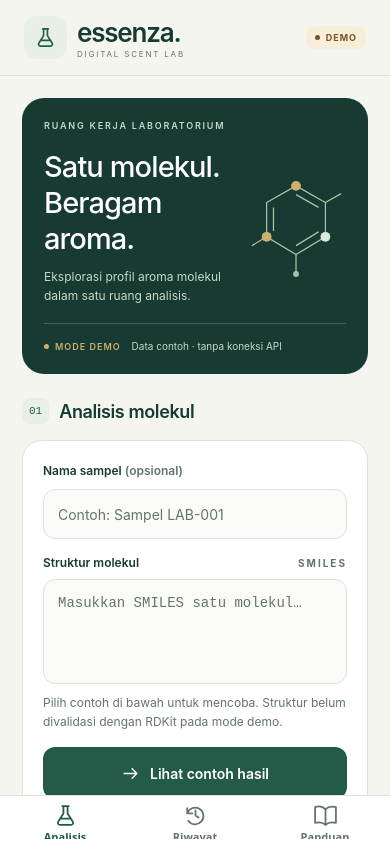
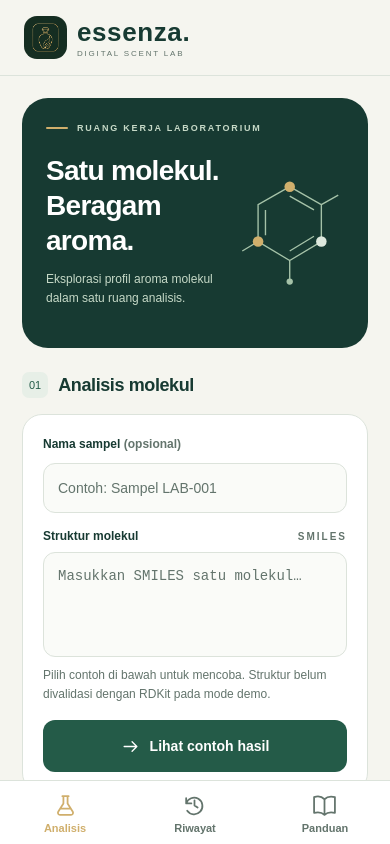
Before and after one commit to yogawyas/Essenza_Frontend, a React Native app: screen / in a window 390 px wide. Built offline with nearby package versions, Linux system fonts and the light colour scheme.

Commit message:
design UI essenza b2b, splash screen, flow use

```diff
--- a/src/App.js
+++ b/src/App.js
@@ -1,5 +1,5 @@
-import React, { useEffect, useState } from 'react';
-import { StatusBar } from 'react-native';
+import React, { useEffect, useRef, useState } from 'react';
+import { Animated, Pressable, StatusBar, StyleSheet, View } from 'react-native';
 import { DefaultTheme, NavigationContainer } from '@react-navigation/native';
 import { createNativeStackNavigator } from '@react-navigation/native-stack';
 import { createBottomTabNavigator } from '@react-navigation/bottom-tabs';
@@ -11,10 +11,12 @@ import { GuideScreen } from './screens/GuideScreen';
 import { SplashScreen } from './screens/SplashScreen';
 import { LabProvider } from './storage/LabProvider';
 import { Icon } from './ui/Icon';
-import { colors } from './ui/theme';
+import { colors, sans } from './ui/theme';
+
 const Stack = createNativeStackNavigator();
 const Tab = createBottomTabNavigator();
 export const SPLASH_DURATION_MS = 1500;
+
 const icons = {
   Analysis: 'flask',
   History: 'history',
@@ -37,20 +39,58 @@ const theme = {
     border: colors.line,
   },
 };
+
+// Komponen tombol tab kustom: pill hijau + emas saat aktif
+function TabButton({ children, onPress, onLongPress, accessibilityState }) {
+  const focused = accessibilityState?.selected;
+  return (
+    <Pressable
+      onPress={onPress}
+      onLongPress={onLongPress}
+      style={[tabStyles.btn, focused && tabStyles.btnActive]}
+      android_ripple={null}
+    >
+      <View style={tabStyles.inner}>{children}</View>
+    </Pressable>
+  );
+}
+const tabStyles = StyleSheet.create({
+  btn: {
+    flex: 1,
+    alignItems: 'center',
+    justifyContent: 'center',
+    marginVertical: 6,
+    marginHorizontal: 4,
+    borderRadius: 12,
+    paddingVertical: 6,
+  },
+  btnActive: {
+    backgroundColor: colors.ink, // dark green #192F24
+  },
+  inner: { alignItems: 'center', gap: 3 },
+});
+
 function Workspace() {
   return (
     <Tab.Navigator
       screenOptions={({ route }) => ({
         headerShown: false,
         tabBarHideOnKeyboard: true,
-        tabBarActiveTintColor: colors.green,
+        tabBarActiveTintColor: colors.gold,   // emas saat aktif
         tabBarInactiveTintColor: colors.muted,
         tabBarStyle: {
           backgroundColor: colors.paper,
           borderTopColor: colors.line,
+          height: 64,
+          paddingBottom: 0,
         },
-        tabBarLabelStyle: { fontSize: 11, fontWeight: '600' },
+        tabBarLabelStyle: {
+          fontFamily: sans,
+          fontSize: 11,
+          fontWeight: '700',
+        },
         tabBarIcon: tabIcons[route.name],
+        tabBarButton: (props) => <TabButton {...props} />,
       })}
     >
       <Tab.Screen name="Analysis" options={{ title: 'Analisis' }}>
@@ -70,29 +110,77 @@ function Workspace() {
   );
 }
 export default function App() {
-  const [showSplash, setShowSplash] = useState(true);
+  // true  = splash masih tampil di atas (sebelum & selama animasi keluar)
+  const [splashVisible, setSplashVisible] = useState(true);
+  // status bar mengikuti layer yang sedang aktif
+  const [isDark, setIsDark] = useState(false);
+
+  const splashOpacity = useRef(new Animated.Value(1)).current;
+  const homeOpacity   = useRef(new Animated.Value(0)).current;
+  const homeSlideY    = useRef(new Animated.Value(28)).current;
 
   useEffect(() => {
-    const timer = setTimeout(() => setShowSplash(false), SPLASH_DURATION_MS);
+    const timer = setTimeout(() => {
+      setIsDark(true); // ganti status bar lebih awal
+      Animated.parallel([
+        // Splash fade out
+        Animated.timing(splashOpacity, {
+          toValue: 0,
+          duration: 420,
+          useNativeDriver: true,
+        }),
+        // Home fade in + slide up (mulai 80ms setelah splash mulai fade)
+        Animated.sequence([
+          Animated.delay(80),
+          Animated.parallel([
+            Animated.timing(homeOpacity, {
+              toValue: 1,
+              duration: 480,
+              useNativeDriver: true,
+            }),
+            Animated.timing(homeSlideY, {
+              toValue: 0,
+              duration: 480,
+              useNativeDriver: true,
+            }),
+          ]),
+        ]),
+      ]).start(() => setSplashVisible(false)); // unmount splash setelah selesai
+    }, SPLASH_DURATION_MS);
+
     return () => clearTimeout(timer);
-  }, []);
+  }, []); // eslint-disable-line react-hooks/exhaustive-deps
 
   return (
     <SafeAreaProvider>
       <LabProvider>
         <StatusBar
-          barStyle={showSplash ? 'light-content' : 'dark-content'}
-          backgroundColor={showSplash ? colors.splash : colors.background}
+          barStyle={isDark ? 'dark-content' : 'light-content'}
+          backgroundColor={isDark ? colors.background : colors.splash}
         />
-        {showSplash ? (
-          <SplashScreen />
-        ) : (
+
+        {/* ── Home (selalu di-render, di bawah splash) ── */}
+        <Animated.View
+          style={[
+            StyleSheet.absoluteFill,
+            { opacity: homeOpacity, transform: [{ translateY: homeSlideY }] },
+          ]}
+        >
           <NavigationContainer theme={theme}>
             <Stack.Navigator screenOptions={{ headerShown: false }}>
               <Stack.Screen name="Workspace" component={Workspace} />
               <Stack.Screen name="Result" component={ResultScreen} />
             </Stack.Navigator>
           </NavigationContainer>
+        </Animated.View>
+
+        {/* ── Splash (di atas, fade out lalu unmount) ── */}
+        {splashVisible && (
+          <Animated.View
+            style={[StyleSheet.absoluteFill, { opacity: splashOpacity }]}
+          >
+            <SplashScreen />
+          </Animated.View>
         )}
       </LabProvider>
     </SafeAreaProvider>
--- a/src/screens/AnalysisScreen.js
+++ b/src/screens/AnalysisScreen.js
@@ -12,7 +12,7 @@ import { inputError } from '../domain/analysis';
 import { demoPredictionService, EXAMPLES } from '../services/demoPrediction';
 import { Button, Notice, Page, SectionTitle } from '../ui/components';
 import { Icon, MoleculeMark } from '../ui/Icon';
-import { colors, mono, s } from '../ui/theme';
+import { colors, mono, s, sans } from '../ui/theme';
 export function AnalysisScreen({ service = demoPredictionService }) {
   const navigation = useNavigation();
   const [smiles, setSmiles] = useState('');
@@ -66,9 +66,12 @@ export function AnalysisScreen({ service = demoPredictionService }) {
   return (
     <Page>
       <View style={styles.hero}>
-        <Text style={styles.heroEyebrow}>RUANG KERJA LABORATORIUM</Text>
-        <View style={s.row}>
-          <View style={s.grow}>
+        <View style={styles.heroEyebrowRow}>
+          <View style={styles.heroAccent} />
+          <Text style={styles.heroEyebrow}>RUANG KERJA LABORATORIUM</Text>
+        </View>
+        <View style={styles.heroContent}>
+          <View style={styles.heroCopy}>
             <Text style={styles.heroTitle}>
               Satu molekul.{'\n'}Beragam aroma.
             </Text>
@@ -76,12 +79,7 @@ export function AnalysisScreen({ service = demoPredictionService }) {
               Eksplorasi profil aroma molekul dalam satu ruang analisis.
             </Text>
           </View>
-          <MoleculeMark />
-        </View>
-        <View style={styles.heroFooter}>
-          <View style={styles.liveDot} />
-          <Text style={styles.heroCaption}>MODE DEMO</Text>
-          <Text style={styles.heroHint}>Data contoh · tanpa koneksi API</Text>
+          <MoleculeMark size={116} />
         </View>
       </View>
 
@@ -194,48 +192,54 @@ export function AnalysisScreen({ service = demoPredictionService }) {
 }
 const styles = StyleSheet.create({
   hero: {
-    borderRadius: 22,
+    minHeight: 250,
+    borderRadius: 26,
     backgroundColor: colors.ink,
-    padding: 22,
-    gap: 18,
+    paddingHorizontal: 24,
+    paddingVertical: 25,
+    gap: 20,
     overflow: 'hidden',
   },
+  heroEyebrowRow: {
+    flexDirection: 'row',
+    alignItems: 'center',
+    gap: 9,
+  },
+  heroAccent: {
+    width: 22,
+    height: 2,
+    borderRadius: 1,
+    backgroundColor: colors.gold,
+  },
   heroEyebrow: {
+    fontFamily: sans,
     fontSize: 9,
     letterSpacing: 1.8,
     fontWeight: '600',
     color: '#C6D9C7',
   },
+  heroContent: {
+    flexDirection: 'row',
+    alignItems: 'center',
+    gap: 12,
+  },
+  heroCopy: { flex: 1, zIndex: 1 },
   heroTitle: {
-    fontSize: 29,
-    lineHeight: 36,
-    letterSpacing: -0.9,
-    fontWeight: '500',
+    fontFamily: sans,
+    fontSize: 28,
+    lineHeight: 35,
+    letterSpacing: -0.7,
+    fontWeight: '700',
     color: '#FFFFFF',
   },
-  heroBody: { fontSize: 12, lineHeight: 19, color: '#C6D9C7', marginTop: 10 },
-  heroFooter: {
-    borderTopWidth: 1,
-    borderColor: '#436054',
-    paddingTop: 16,
-    flexDirection: 'row',
-    alignItems: 'center',
-    gap: 6,
-    flexWrap: 'wrap',
+  heroBody: {
+    fontFamily: sans,
+    fontSize: 12,
+    lineHeight: 19,
+    color: '#C6D9C7',
+    marginTop: 12,
+    maxWidth: 240,
   },
-  liveDot: {
-    width: 5,
-    height: 5,
-    borderRadius: 3,
-    backgroundColor: colors.gold,
-  },
-  heroCaption: {
-    color: colors.gold,
-    fontSize: 9,
-    fontWeight: '600',
-    letterSpacing: 1,
-  },
-  heroHint: { color: '#C6D9C7', fontSize: 10, marginLeft: 5 },
   fieldGroup: { gap: 9 },
   smiles: {
     minHeight: 105,
@@ -265,12 +269,13 @@ const styles = StyleSheet.create({
     justifyContent: 'center',
   },
   exampleName: {
+    fontFamily: sans,
     fontSize: 15,
     color: colors.ink,
     fontWeight: '600',
     marginBottom: 2,
   },
-  exampleIndex: { fontFamily: mono, color: colors.muted, fontSize: 11 },
+  exampleIndex: { fontFamily: sans, color: colors.muted, fontSize: 11 },
   pressed: { opacity: 0.7 },
   footer: { flexDirection: 'row', gap: 10, paddingHorizontal: 3 },
 });
--- a/src/screens/GuideScreen.js
+++ b/src/screens/GuideScreen.js
@@ -1,7 +1,7 @@
 import React from 'react';
 import { StyleSheet, Text, View } from 'react-native';
 import { Notice, Page } from '../ui/components';
-import { colors, s } from '../ui/theme';
+import { colors, s, sans } from '../ui/theme';
 export function GuideScreen() {
   return (
     <Page>
@@ -107,6 +107,7 @@ const styles = StyleSheet.create({
     paddingVertical: 6,
   },
   number: {
+    fontFamily: sans,
     fontSize: 12,
     fontWeight: '600',
     color: colors.green,
@@ -122,6 +123,7 @@ const styles = StyleSheet.create({
     gap: 12,
   },
   metric: {
+    fontFamily: sans,
     fontSize: 27,
     color: colors.ink,
     fontWeight: '600',
--- a/src/screens/HistoryScreen.js
+++ b/src/screens/HistoryScreen.js
@@ -11,7 +11,7 @@ import { useNavigation } from '@react-navigation/native';
 import { useLab } from '../storage/LabProvider';
 import { Button, dateLabel, DemoBadge, Notice, Page } from '../ui/components';
 import { Icon } from '../ui/Icon';
-import { colors, s } from '../ui/theme';
+import { colors, s, sans } from '../ui/theme';
 export function HistoryScreen() {
   const navigation = useNavigation();
   const { records, ready, error, reload } = useLab();
@@ -138,6 +138,7 @@ const styles = StyleSheet.create({
     paddingLeft: 14,
   },
   searchInput: {
+    fontFamily: sans,
     flex: 1,
     minHeight: 50,
     color: colors.ink,
@@ -148,6 +149,7 @@ const styles = StyleSheet.create({
   pressed: { opacity: 0.7 },
   labels: { flexDirection: 'row', flexWrap: 'wrap', gap: 6, flex: 1 },
   chip: {
+    fontFamily: sans,
     fontSize: 11,
     color: colors.green,
     backgroundColor: colors.pale,
--- a/src/screens/ResultScreen.js
+++ b/src/screens/ResultScreen.js
@@ -8,7 +8,8 @@ import {
   Page,
   SectionTitle,
 } from '../ui/components';
-import { colors, s } from '../ui/theme';
+import { odorSymbol } from '../ui/odorSymbols';
+import { colors, s, sans } from '../ui/theme';
 export function ResultScreen({ route, navigation }) {
   const { result } = route.params;
   const lab = useLab();
@@ -85,19 +86,11 @@ export function ResultScreen({ route, navigation }) {
             >
               <View style={s.between}>
                 <View style={s.row}>
-                  <View
-                    style={[
-                      styles.swatch,
-                      {
-                        backgroundColor:
-                          index === 0
-                            ? colors.green
-                            : index === 1
-                            ? '#849F83'
-                            : colors.gold,
-                      },
-                    ]}
-                  />
+                  <View style={styles.aromaSymbol} accessible={false}>
+                    <Text style={styles.aromaEmoji}>
+                      {odorSymbol(item.label)}
+                    </Text>
+                  </View>
                   <Text style={styles.aroma}>{item.label}</Text>
                 </View>
                 <Text style={styles.score}>
@@ -199,14 +192,26 @@ export function ResultScreen({ route, navigation }) {
 }
 const styles = StyleSheet.create({
   scoreRow: { gap: 10, paddingVertical: 5 },
-  swatch: { height: 9, width: 9, borderRadius: 3 },
+  aromaSymbol: {
+    width: 36,
+    height: 36,
+    borderRadius: 12,
+    alignItems: 'center',
+    justifyContent: 'center',
+    backgroundColor: colors.pale,
+    borderWidth: 1,
+    borderColor: colors.line,
+  },
+  aromaEmoji: { fontSize: 18, lineHeight: 24 },
   aroma: {
+    fontFamily: sans,
     fontSize: 16,
     color: colors.ink,
     textTransform: 'capitalize',
     fontWeight: '500',
   },
   score: {
+    fontFamily: sans,
     fontSize: 23,
     color: colors.ink,
     fontWeight: '500',
@@ -221,5 +226,5 @@ const styles = StyleSheet.create({
   bar: { height: 7, borderRadius: 4 },
   empty: { gap: 12, paddingVertical: 12 },
   delete: { alignItems: 'center', padding: 15 },
-  deleteText: { color: colors.error, fontSize: 13 },
+  deleteText: { fontFamily: sans, color: colors.error, fontSize: 13 },
 });
--- a/src/screens/SplashScreen.js
+++ b/src/screens/SplashScreen.js
@@ -1,16 +1,87 @@
-import React from 'react';
-import { Image, StyleSheet, View } from 'react-native';
-import { colors } from '../ui/theme';
+import React, { useEffect, useRef } from 'react';
+import { Animated, Image, StyleSheet, View } from 'react-native';
+import { colors, sans } from '../ui/theme';
 
 export function SplashScreen() {
+  // ── Animated values ──────────────────────────────────────────────────────
+  const iconOpacity  = useRef(new Animated.Value(0)).current;
+  const iconScale    = useRef(new Animated.Value(0.82)).current;
+  const dividerWidth = useRef(new Animated.Value(0)).current;
+  const wordmarkOp   = useRef(new Animated.Value(0)).current;
+  const wordmarkY    = useRef(new Animated.Value(16)).current;
+
+
+  useEffect(() => {
+    Animated.sequence([
+      // 1. Ikon fade + scale (0 → 600ms)
+      Animated.parallel([
+        Animated.timing(iconOpacity, {
+          toValue: 1, duration: 600, useNativeDriver: true,
+        }),
+        Animated.spring(iconScale, {
+          toValue: 1, friction: 5, tension: 70, useNativeDriver: true,
+        }),
+      ]),
+      // 2. Garis divider melebar (600 → 920ms)
+      Animated.timing(dividerWidth, {
+        toValue: 1, duration: 300, useNativeDriver: false,
+      }),
+      // 3. Wordmark muncul (920ms → 1280ms)
+      Animated.parallel([
+        Animated.timing(wordmarkOp, {
+          toValue: 1, duration: 360, useNativeDriver: true,
+        }),
+        Animated.timing(wordmarkY, {
+          toValue: 0, duration: 360, useNativeDriver: true,
+        }),
+      ]),
+    ]).start();
+  }, []); // eslint-disable-line react-hooks/exhaustive-deps
+
+  const dividerInterp = dividerWidth.interpolate({
+    inputRange: [0, 1],
+    outputRange: ['0%', '55%'],
+  });
+
   return (
     <View style={styles.screen} accessibilityLabel="Layar pembuka Essenza">
+
+      {/* ── Logo ── */}
+      <Animated.View
+        style={[
+          styles.iconWrapper,
+          { opacity: iconOpacity, transform: [{ scale: iconScale }] },
+        ]}
+      >
         <Image
           accessibilityIgnoresInvertColors
           source={require('../../assets/icon/Icon_Essenza.png')}
           resizeMode="contain"
           style={styles.appIcon}
         />
+      </Animated.View>
+
+      {/* ── Wordmark block ── */}
+      <View style={styles.wordmarkBlock}>
+
+        {/* Garis dekoratif kiri-kanan */}
+        <View style={styles.dividerRow}>
+          <Animated.View style={[styles.dividerLine, { width: dividerInterp }]} />
+          <Animated.View style={[styles.dividerLine, { width: dividerInterp }]} />
+        </View>
+
+        <Animated.Text
+          style={[
+            styles.wordmark,
+            { opacity: wordmarkOp, transform: [{ translateY: wordmarkY }] },
+          ]}
+        >
+          ESSENZA
+        </Animated.Text>
+
+
+
+      </View>
     </View>
   );
 }
@@ -21,11 +92,44 @@ const styles = StyleSheet.create({
     alignItems: 'center',
     justifyContent: 'center',
     backgroundColor: colors.splash,
-    padding: 32,
+    gap: 28,
+  },
+
+  // ── Icon ──────────────────────────────────────────────────────────────────
+  iconWrapper: {
+    shadowColor: colors.gold,
+    shadowOffset: { width: 0, height: 0 },
+    shadowOpacity: 0.5,
+    shadowRadius: 36,
+    elevation: 20,
   },
   appIcon: {
-    width: 230,
-    height: 230,
-    borderRadius: 54,
+    width: 210,
+    height: 210,
+    borderRadius: 50,
   },
+
+  // ── Wordmark block ────────────────────────────────────────────────────────
+  wordmarkBlock: {
+    alignItems: 'center',
+    gap: 10,
+  },
+  dividerRow: {
+    flexDirection: 'row',
+    gap: 12,
+    alignItems: 'center',
+  },
+  dividerLine: {
+    height: 1,
+    backgroundColor: colors.gold,
+    opacity: 0.55,
+  },
+  wordmark: {
+    fontFamily: sans,
+    fontSize: 34,
+    fontWeight: '800',
+    letterSpacing: 10,
+    color: colors.gold,
+  },
+
 });
--- a/src/ui/components.js
+++ b/src/ui/components.js
@@ -1,6 +1,7 @@
 import React from 'react';
 import {
   ActivityIndicator,
+  Image,
   KeyboardAvoidingView,
   Platform,
   Pressable,
@@ -10,7 +11,7 @@ import {
   View,
 } from 'react-native';
 import { SafeAreaView } from 'react-native-safe-area-context';
-import { colors, s } from './theme';
+import { colors, s, sans } from './theme';
 import { Icon } from './Icon';
 export function Button({
   label,
@@ -79,14 +80,20 @@ export function Page({ children, back, title }) {
           </Pressable>
         ) : (
           <View style={styles.logo}>
-            <Icon name="flask" color={colors.green} size={23} />
+            <Image
+              accessibilityIgnoresInvertColors
+              source={require('../../assets/icon/Icon_Essenza.png')}
+              style={styles.logoImg}
+              resizeMode="cover"
+            />
           </View>
         )}
         <View style={s.grow}>
-          <Text style={styles.brand}>{title || 'essenza.'}</Text>
+          <Text style={title ? styles.headerTitle : styles.brand}>
+            {title || 'essenza.'}
+          </Text>
           <Text style={styles.tagline}>DIGITAL SCENT LAB</Text>
         </View>
-        <DemoBadge />
       </View>
       <KeyboardAvoidingView
         style={s.grow}
@@ -146,20 +153,31 @@ const styles = StyleSheet.create({
     borderColor: colors.line,
   },
   logo: {
-    backgroundColor: colors.pale,
     borderRadius: 13,
     width: 43,
     height: 43,
-    alignItems: 'center',
-    justifyContent: 'center',
+    overflow: 'hidden',
+  },
+  logoImg: {
+    width: 43,
+    height: 43,
   },
   brand: {
+    fontFamily: sans,
     fontSize: 26,
     color: colors.ink,
-    fontWeight: '600',
-    letterSpacing: -1.2,
+    fontWeight: '800',
+    letterSpacing: 0.6,
+  },
+  headerTitle: {
+    fontFamily: sans,
+    fontSize: 21,
+    color: colors.ink,
+    fontWeight: '700',
+    letterSpacing: -0.4,
   },
   tagline: {
+    fontFamily: sans,
     color: colors.muted,
     fontSize: 8,
     letterSpacing: 1.8,
@@ -176,6 +194,7 @@ const styles = StyleSheet.create({
   },
   dot: { width: 5, height: 5, borderRadius: 3, backgroundColor: colors.amber },
   badgeText: {
+    fontFamily: sans,
     color: colors.amber,
     fontSize: 9,
     letterSpacing: 1,
@@ -201,7 +220,12 @@ const styles = StyleSheet.create({
     gap: 10,
   },
   secondary: { backgroundColor: colors.pale },
-  buttonText: { fontSize: 14, fontWeight: '600', color: '#FFFFFF' },
+  buttonText: {
+    fontFamily: sans,
+    fontSize: 14,
+    fontWeight: '600',
+    color: '#FFFFFF',
+  },
   secondaryText: { color: colors.ink },
   pressed: { opacity: 0.76 },
   disabled: { opacity: 0.55 },
@@ -213,11 +237,17 @@ const styles = StyleSheet.create({
     alignItems: 'flex-start',
     gap: 9,
   },
-  noticeText: { color: colors.amber, fontSize: 12, lineHeight: 19, flex: 1 },
+  noticeText: {
+    fontFamily: sans,
+    color: colors.amber,
+    fontSize: 12,
+    lineHeight: 19,
+    flex: 1,
+  },
   error: { backgroundColor: colors.errorBg },
   errorText: { color: colors.error },
   number: {
-    fontFamily: 'monospace',
+    fontFamily: sans,
     fontSize: 11,
     color: colors.green,
     backgroundColor: colors.pale,
--- /dev/null
+++ b/src/ui/odorSymbols.js
@@ -0,0 +1,33 @@
+const SYMBOL_RULES = [
+  { terms: ['rose'], symbol: '🌹' },
+  { terms: ['floral', 'flower', 'jasmine', 'geranium'], symbol: '🌸' },
+  { terms: ['citrus', 'lemon', 'lime', 'bergamot', 'grapefruit'], symbol: '🍋' },
+  { terms: ['orange', 'mandarin', 'tangerine'], symbol: '🍊' },
+  { terms: ['woody', 'wood', 'cedar', 'sandalwood', 'oak'], symbol: '🌲' },
+  { terms: ['vanilla'], symbol: '🌼' },
+  { terms: ['sweet', 'honey', 'caramel', 'sugar'], symbol: '🍯' },
+  { terms: ['powdery'], symbol: '✨' },
+  { terms: ['fruity', 'fruit', 'peach', 'apricot', 'plum'], symbol: '🍑' },
+  { terms: ['apple', 'pear'], symbol: '🍏' },
+  { terms: ['berry', 'strawberry', 'raspberry'], symbol: '🍓' },
+  { terms: ['green', 'herbal', 'leafy', 'mint'], symbol: '🌿' },
+  { terms: ['spicy', 'pepper', 'cinnamon', 'clove'], symbol: '🌶️' },
+  { terms: ['marine', 'ocean', 'aquatic', 'watery'], symbol: '💧' },
+  { terms: ['fresh', 'clean', 'cooling'], symbol: '❄️' },
+  { terms: ['smoky', 'burnt', 'tobacco', 'leather'], symbol: '🔥' },
+  { terms: ['earthy', 'soil', 'mushroom'], symbol: '🍄' },
+  { terms: ['musky', 'animal'], symbol: '🐾' },
+  { terms: ['nutty', 'almond', 'hazelnut'], symbol: '🌰' },
+  { terms: ['coffee'], symbol: '☕' },
+  { terms: ['chocolate', 'cocoa'], symbol: '🍫' },
+  { terms: ['garlic', 'onion', 'sulfur'], symbol: '🧄' },
+];
+
+export function odorSymbol(label) {
+  const normalized = String(label ?? '').trim().toLowerCase();
+  const match = SYMBOL_RULES.find(rule =>
+    rule.terms.some(term => normalized.includes(term)),
+  );
+
+  return match?.symbol ?? '⌬';
+}
--- a/src/ui/theme.js
+++ b/src/ui/theme.js
@@ -15,6 +15,11 @@ export const colors = {
   errorBg: '#FBECE8',
 };
 export const mono = Platform.select({ ios: 'Menlo', default: 'monospace' });
+export const sans = Platform.select({
+  ios: 'System',
+  android: 'sans-serif',
+  default: 'sans-serif',
+});
 export const s = StyleSheet.create({
   row: { flexDirection: 'row', alignItems: 'center', gap: 10 },
   between: {
@@ -34,12 +39,14 @@ export const s = StyleSheet.create({
     gap: 16,
   },
   eyebrow: {
+    fontFamily: sans,
     fontSize: 10,
     fontWeight: '700',
     letterSpacing: 2,
     color: colors.muted,
   },
   title: {
+    fontFamily: sans,
     fontSize: 30,
     lineHeight: 37,
     fontWeight: '600',
@@ -47,16 +54,33 @@ export const s = StyleSheet.create({
     color: colors.ink,
   },
   heading: {
+    fontFamily: sans,
     fontSize: 18,
     fontWeight: '600',
     color: colors.ink,
     letterSpacing: -0.4,
   },
-  body: { fontSize: 14, lineHeight: 22, color: colors.muted },
-  small: { fontSize: 12, lineHeight: 19, color: colors.muted },
+  body: {
+    fontFamily: sans,
+    fontSize: 14,
+    lineHeight: 22,
+    color: colors.muted,
+  },
+  small: {
+    fontFamily: sans,
+    fontSize: 12,
+    lineHeight: 19,
+    color: colors.muted,
+  },
   mono: { fontFamily: mono, fontSize: 12, lineHeight: 21, color: colors.ink },
-  label: { fontSize: 12, color: colors.ink, fontWeight: '600' },
+  label: {
+    fontFamily: sans,
+    fontSize: 12,
+    color: colors.ink,
+    fontWeight: '600',
+  },
   field: {
+    fontFamily: sans,
     minHeight: 50,
     paddingHorizontal: 14,
     paddingVertical: 12,
```
Also changed, not shown: src/ui/Icon.js (+7 -2 lines), 3 other files (tests, documents, lock files or other folders). Lines whose indentation alone changed are shown as unchanged.
